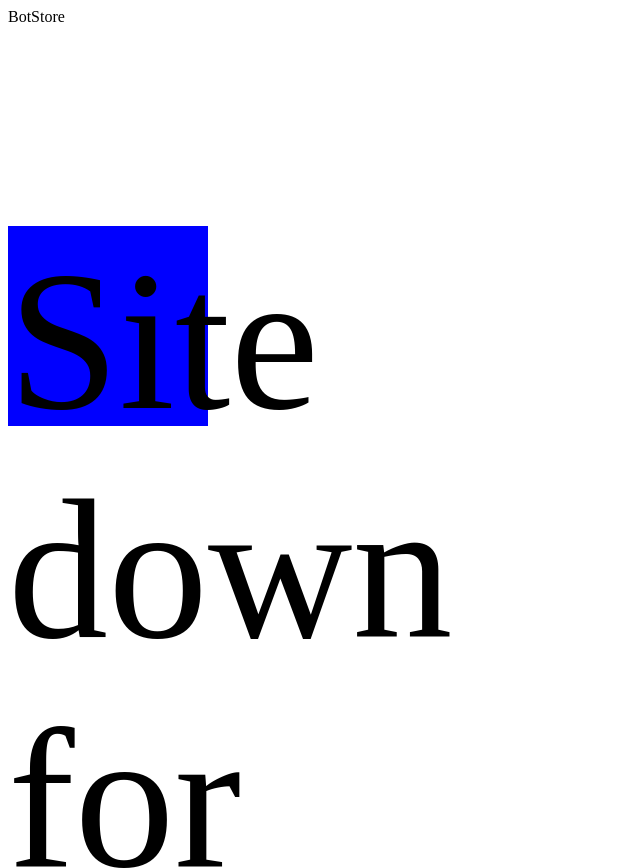
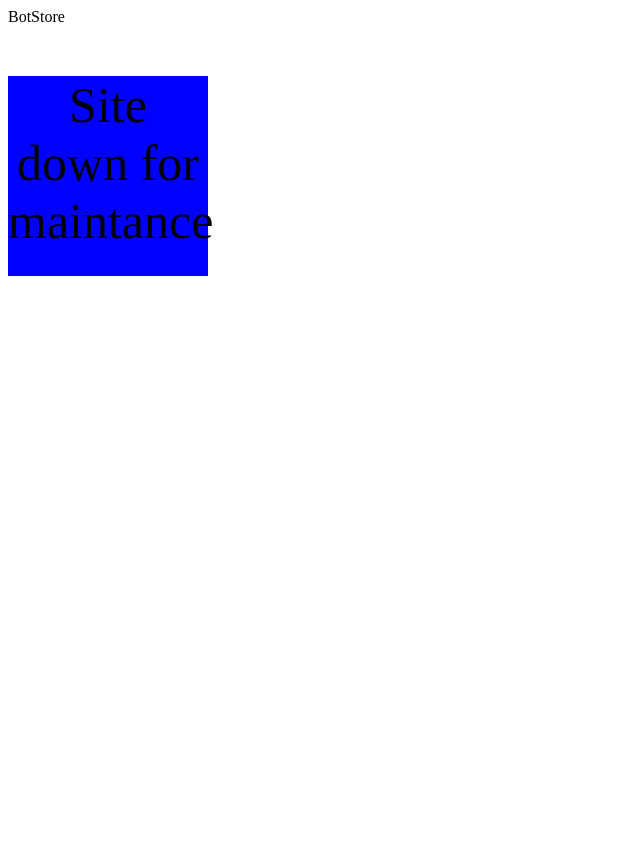
Before and after one commit to KingofUndead/DiscordBotStore, a plain HTML site: page index.html in a window 1280 px wide. Shown: the top 868 px of the page, without its empty margins (0-640 px from the left). After the commit the page ends 800 px from the top, so only its background shows below. Drawn offline with Linux system fonts and the light colour scheme.

Commit message:
Update index.html

```diff
--- a/index.html
+++ b/index.html
@@ -10,11 +10,11 @@ text-align: center;
 height: 200px;
 width: 200px;
 background-color: blue;
-font-size: 200px;
+font-size: 50px;
 }
     </style>
     <p class="welcome">Site down for maintance</p>
-
+  <!--https://kingofundead.github.io/DiscordBotStore/-->
 
 
 
```
